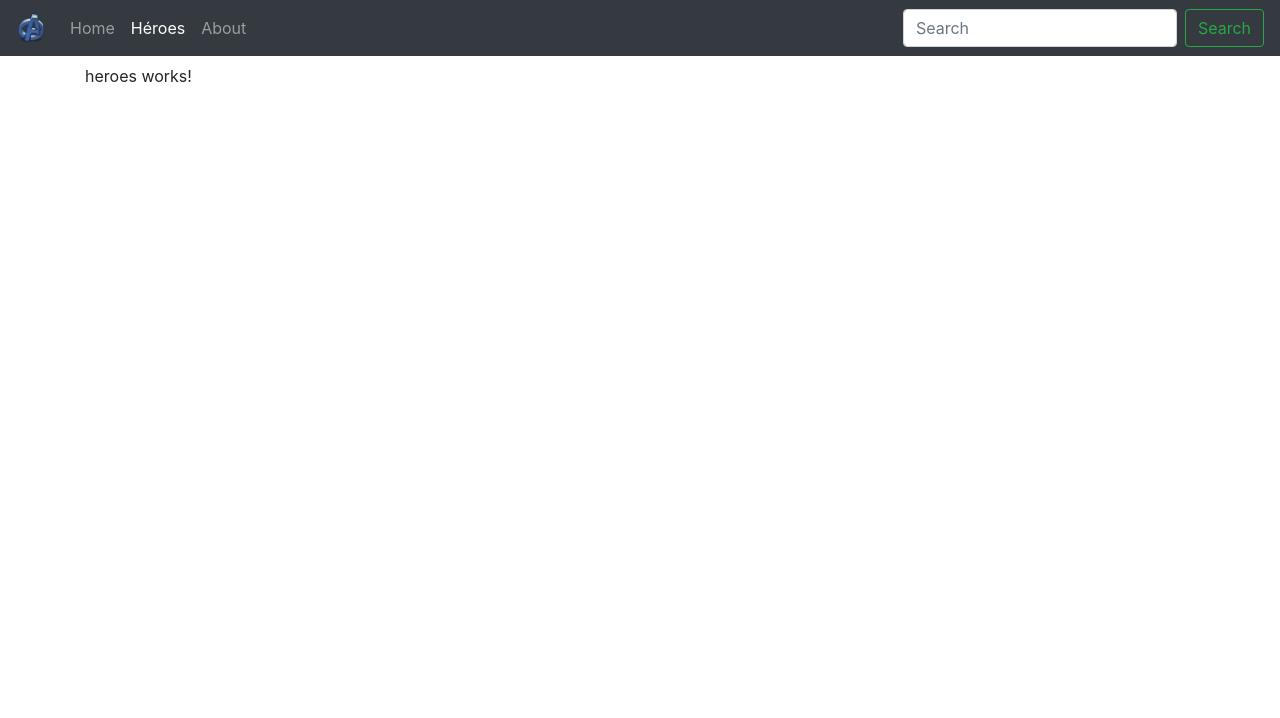
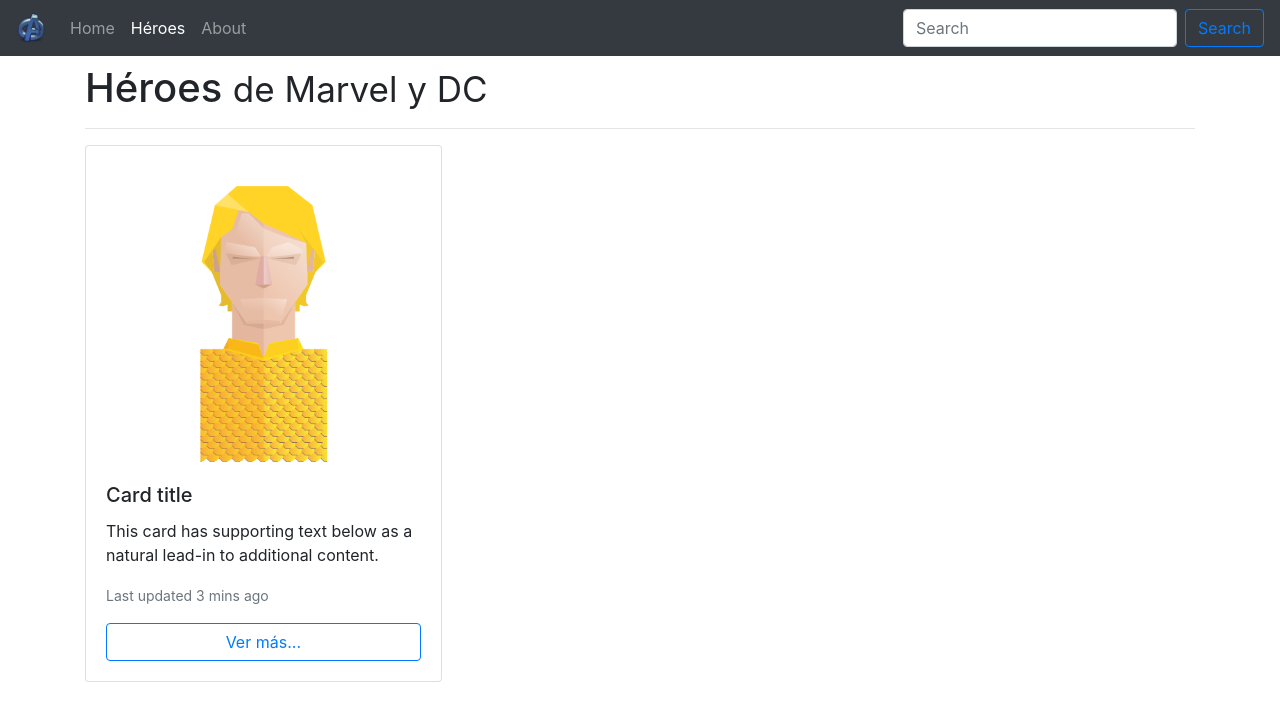
Before and after one commit to rjerezso/Angular-SPA, an Angular app: page /heroes in a window 1280 px wide. Shown: the top 718 px of the page. Built offline with nearby package versions, Linux system fonts and the light colour scheme.

Commit message:
generando servicio

```diff
--- a/src/app/components/heroes/heroes.component.html
+++ b/src/app/components/heroes/heroes.component.html
@@ -1 +1,13 @@
-<p>heroes works!</p>
+<h1>Héroes <small> de Marvel y DC</small></h1>
+<hr>
+<div class="card-columns">
+    <div class="card">
+        <img class="card-img-top" src="assets/img/aquaman.png" alt="Card image cap">
+        <div class="card-body">
+            <h5 class="card-title">Card title</h5>
+            <p class="card-text">This card has supporting text below as a natural lead-in to additional content.</p>
+            <p class="card-text"><small class="text-muted">Last updated 3 mins ago</small></p>
+            <button type="button" class="btn btn-outline-primary btn-block">Ver más...</button>
+        </div>
+    </div>
+</div>
--- a/src/app/components/heroes/heroes.component.ts
+++ b/src/app/components/heroes/heroes.component.ts
@@ -1,4 +1,6 @@
 import { Component, OnInit } from '@angular/core';
+//Service
+import { HeroesService } from '../../services/heroes.service';
 
 @Component({
   selector: 'app-heroes',
@@ -8,7 +10,7 @@
 })
 export class HeroesComponent implements OnInit {
 
-  constructor() { }
+  constructor( private _heroesService: HeroesService) { }
 
   ngOnInit(): void {
   }
--- a/src/app/components/shared/navbar/navbar.component.html
+++ b/src/app/components/shared/navbar/navbar.component.html
@@ -21,7 +21,7 @@
     </ul>
     <form class="form-inline my-2 my-lg-0">
       <input class="form-control mr-sm-2" type="search" placeholder="Search" aria-label="Search" />
-      <button class="btn btn-outline-success my-2 my-sm-0" type="submit">
+      <button class="btn btn-outline-primary my-2 my-sm-0" type="submit">
         Search
       </button>
     </form>
--- /dev/null
+++ b/src/app/services/heroes.service.ts
@@ -0,0 +1,67 @@
+import { Injectable } from '@angular/core';
+
+@Injectable({
+  providedIn: 'root'
+})
+export class HeroesService {
+
+  private heroes:any[] = [
+    {
+      nombre: "Aquaman",
+      bio: "El poder más reconocido de Aquaman es la capacidad telepática para comunicarse con la vida marina, la cual puede convocar a grandes distancias.",
+      img: "assets/img/aquaman.png",
+      aparicion: "1941-11-01",
+      casa:"DC"
+    },
+    {
+      nombre: "Batman",
+      bio: "Los rasgos principales de Batman se resumen en «destreza física, habilidades deductivas y obsesión». La mayor parte de las características básicas de los cómics han variado por las diferentes interpretaciones que le han dado al personaje.",
+      img: "assets/img/batman.png",
+      aparicion: "1939-05-01",
+      casa:"DC"
+    },
+    {
+      nombre: "Daredevil",
+      bio: "Al haber perdido la vista, los cuatro sentidos restantes de Daredevil fueron aumentados por la radiación a niveles superhumanos, en el accidente que tuvo cuando era niño. A pesar de su ceguera, puede \"ver\" a través de un \"sexto sentido\" que le sirve como un radar similar al de los murciélagos.",
+      img: "assets/img/daredevil.png",
+      aparicion: "1964-01-01",
+      casa: "Marvel"
+    },
+    {
+      nombre: "Hulk",
+      bio: "Su principal poder es su capacidad de aumentar su fuerza hasta niveles prácticamente ilimitados a la vez que aumenta su furia. Dependiendo de qué personalidad de Hulk esté al mando en ese momento (el Hulk Banner es el más débil, pero lo compensa con su inteligencia).",
+      img: "assets/img/hulk.png",
+      aparicion: "1962-05-01",
+      casa:"Marvel"
+    },
+    {
+      nombre: "Linterna Verde",
+      bio: "Poseedor del anillo de poder que posee la capacidad de crear manifestaciones de luz sólida mediante la utilización del pensamiento. Es alimentado por la Llama Verde (revisada por escritores posteriores como un poder místico llamado Starheart), una llama mágica contenida en dentro de un orbe (el orbe era en realidad un meteorito verde de metal que cayó a la Tierra, el cual encontró un fabricante de lámparas llamado Chang)",
+      img: "assets/img/linterna-verde.png",
+      aparicion: "1940-06-01",
+      casa: "DC"
+    },
+    {
+      nombre: "Spider-Man",
+      bio: "Tras ser mordido por una araña radiactiva, obtuvo los siguientes poderes sobrehumanos, una gran fuerza, agilidad, poder trepar por paredes. La fuerza de Spider-Man le permite levantar 10 toneladas o más. Gracias a esta gran fuerza Spider-Man puede realizar saltos íncreibles. Un \"sentido arácnido\", que le permite saber si un peligro se cierne sobre él, antes de que suceda. En ocasiones este puede llevar a Spider-Man al origen del peligro.",
+      img: "assets/img/spiderman.png",
+      aparicion: "1962-08-01",
+      casa: "Marvel"
+    },
+    {
+      nombre: "Wolverine",
+      bio: "En el universo ficticio de Marvel, Wolverine posee poderes regenerativos que pueden curar cualquier herida, por mortal que ésta sea, además ese mismo poder hace que sea inmune a cualquier enfermedad existente en la Tierra y algunas extraterrestres . Posee también una fuerza sobrehumana, que si bien no se compara con la de otros superhéroes como Hulk, sí sobrepasa la de cualquier humano.",
+      img: "assets/img/wolverine.png",
+      aparicion: "1974-11-01",
+      casa: "Marvel"
+    }
+  ];
+
+  constructor() {
+    console.log("Servicio listo");
+  }
+
+  getHeroes(){
+    return this.heroes;
+  }
+}
--- a/src/styles.scss
+++ b/src/styles.scss
@@ -1,3 +1,6 @@
+body {
+  padding-bottom: 50px;
+}
 //Animaciones
 .animated {
   -webkit-animation-duration: 1s;
```
Also changed, not shown: src/app/app.module.ts (+8 -1 lines).
